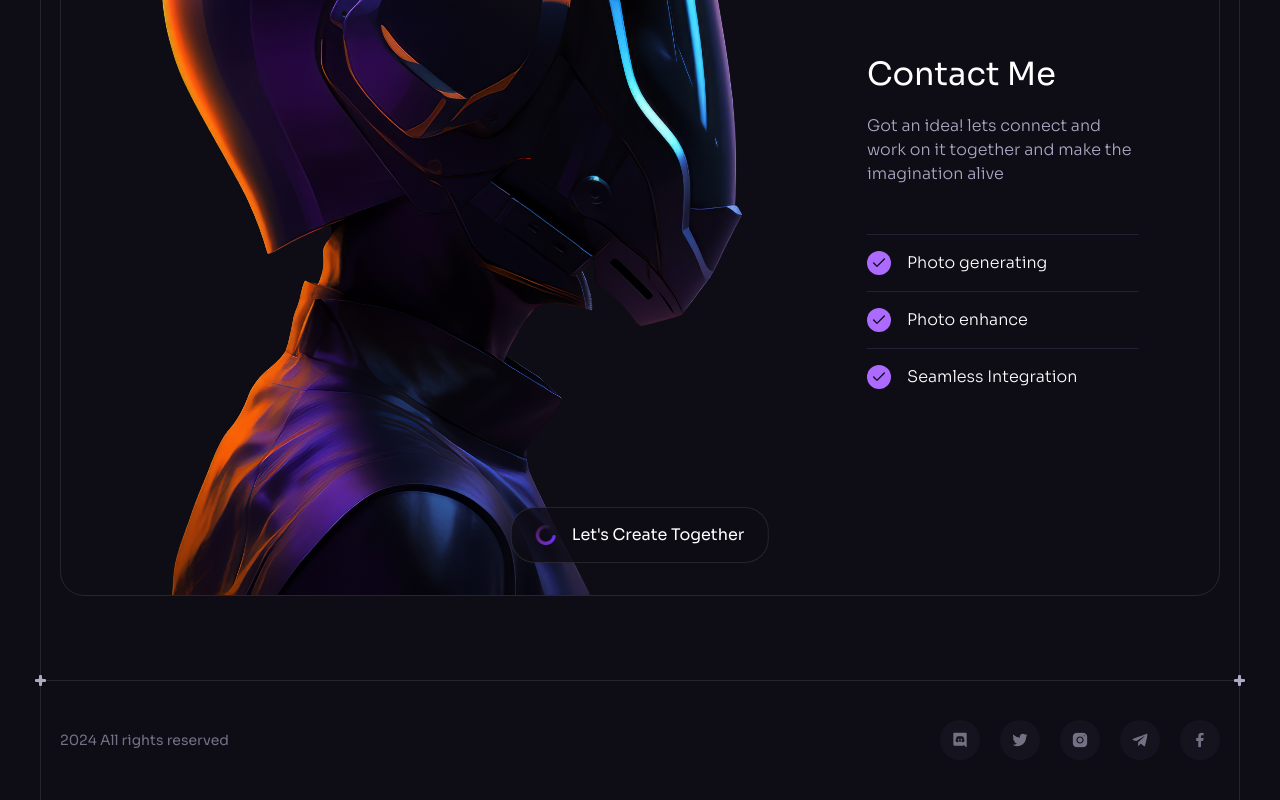
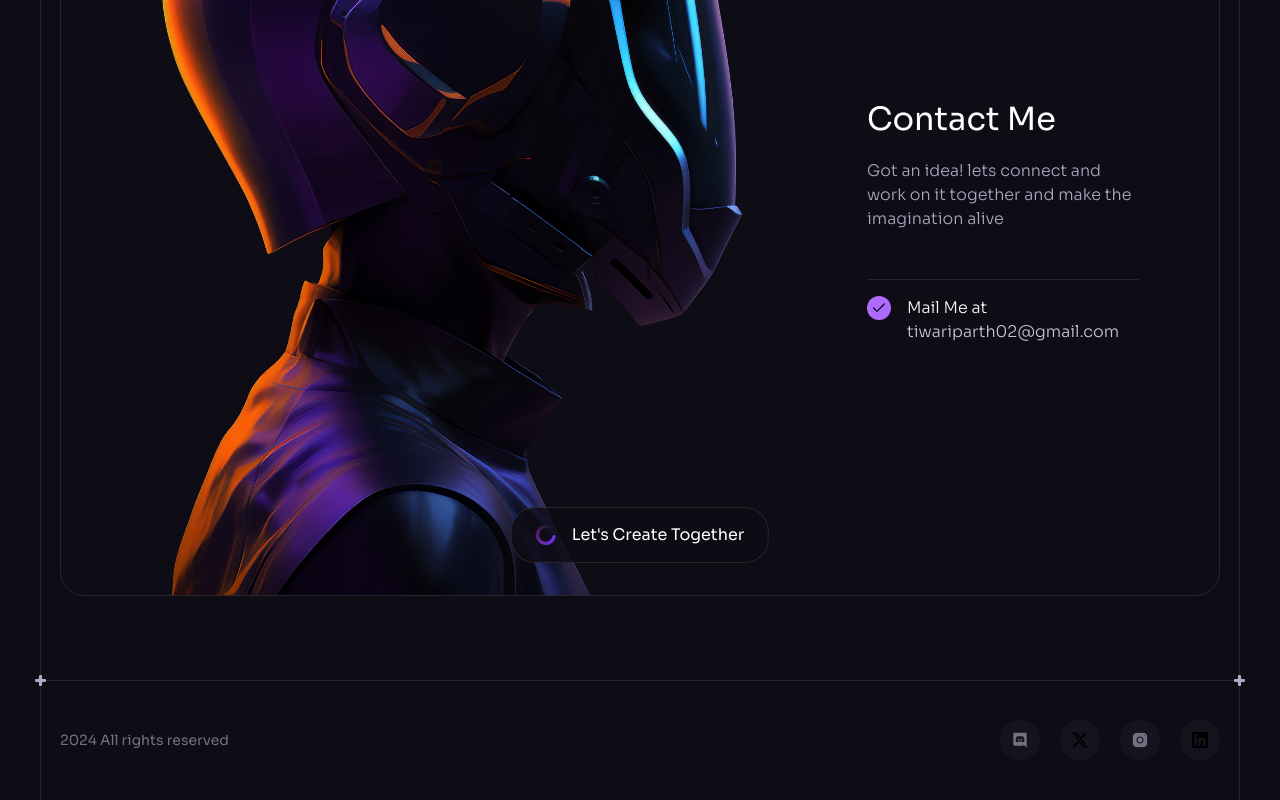
Before and after one commit to parthtiwar-i/Parth-Portfolio, a React (Vite) app: page / in a window 1280 px wide. Shown: the part 5870-6670 px from the top of the page. Built offline with nearby package versions, Linux system fonts and the light colour scheme.

Commit message:
Complete

```diff
--- a/src/Components/Contact.jsx
+++ b/src/Components/Contact.jsx
@@ -46,15 +46,12 @@ const Contact = () => {
                 imagination alive
               </p>
               <ul className="body-2">
-                {brainwaveServices.map((item, index) => (
-                  <li
-                    key={index}
-                    className="flex items-start py-4 border-t border-n-6 "
-                  >
+                <li className="flex items-start py-4 border-t border-n-6 ">
                   <img src={check} alt="" width={24} height={24} />
-                    <p className="ml-4  ">{item}</p>
+                  <p className="ml-4  ">
+                    Mail Me at <a href={`mailto:tiwariparth02@gmail.com`} className="text-n-2" >tiwariparth02@gmail.com</a>
+                  </p>
                 </li>
-                ))}
               </ul>
             </div>
             <Creating
@@ -63,7 +60,6 @@ const Contact = () => {
             />
           </div>
         </div>
-
       </div>
     </Section>
   );
--- a/src/assets/index.js
+++ b/src/assets/index.js
@@ -95,7 +95,7 @@ import githubBG from "./benefits/githubBG.svg";
 import github from "./benefits/github.svg";
 
 import discordBlack from "./socials/discord.svg";
-import facebook from "./socials/facebook.svg";
+import linkedin from "./socials/linkedin.svg";
 import instagram from "./socials/instagram.svg";
 import telegram from "./socials/telegram.svg";
 import twitter from "./socials/twitter.svg";
@@ -194,7 +194,7 @@ export {
   benefitIcon4,
   benefitImage2,
   discordBlack,
-  facebook,
+  linkedin,
   instagram,
   telegram,
   twitter,
--- a/src/constants/index.js
+++ b/src/constants/index.js
@@ -8,7 +8,6 @@ import {
   disc02,
   discord,
   discordBlack,
-  facebook,
   figma,
   file02,
   fiver,
@@ -51,6 +50,7 @@ import {
   socket,
   threejs,
   firebase,
+  linkedin,
 } from "../assets";
 import Parth from "../assets/Parth.png";
 
@@ -318,30 +318,24 @@ export const socials = [
     id: "0",
     title: "Discord",
     iconUrl: discordBlack,
-    url: "#",
+    url: "https://discordapp.com/users/jarvi_s_",
   },
   {
     id: "1",
     title: "Twitter",
     iconUrl: twitter,
-    url: "#",
+    url: "https://twitter.com/parthtiwar_i",
   },
   {
     id: "2",
     title: "Instagram",
     iconUrl: instagram,
-    url: "#",
-  },
-  {
-    id: "3",
-    title: "Telegram",
-    iconUrl: telegram,
-    url: "#",
+    url: "https://www.instagram.com/parthtiwar_i/",
   },
   {
     id: "4",
-    title: "Facebook",
-    iconUrl: facebook,
-    url: "#",
+    title: "inkedIn",
+    iconUrl: linkedin,
+    url: "https://www.linkedin.com/in/parth-tiwari-9020721a7/",
   },
 ];
```
Also changed, not shown: src/assets/socials/linkedin.svg (added), src/assets/socials/twitter.svg. Lines whose indentation alone changed are shown as unchanged.
